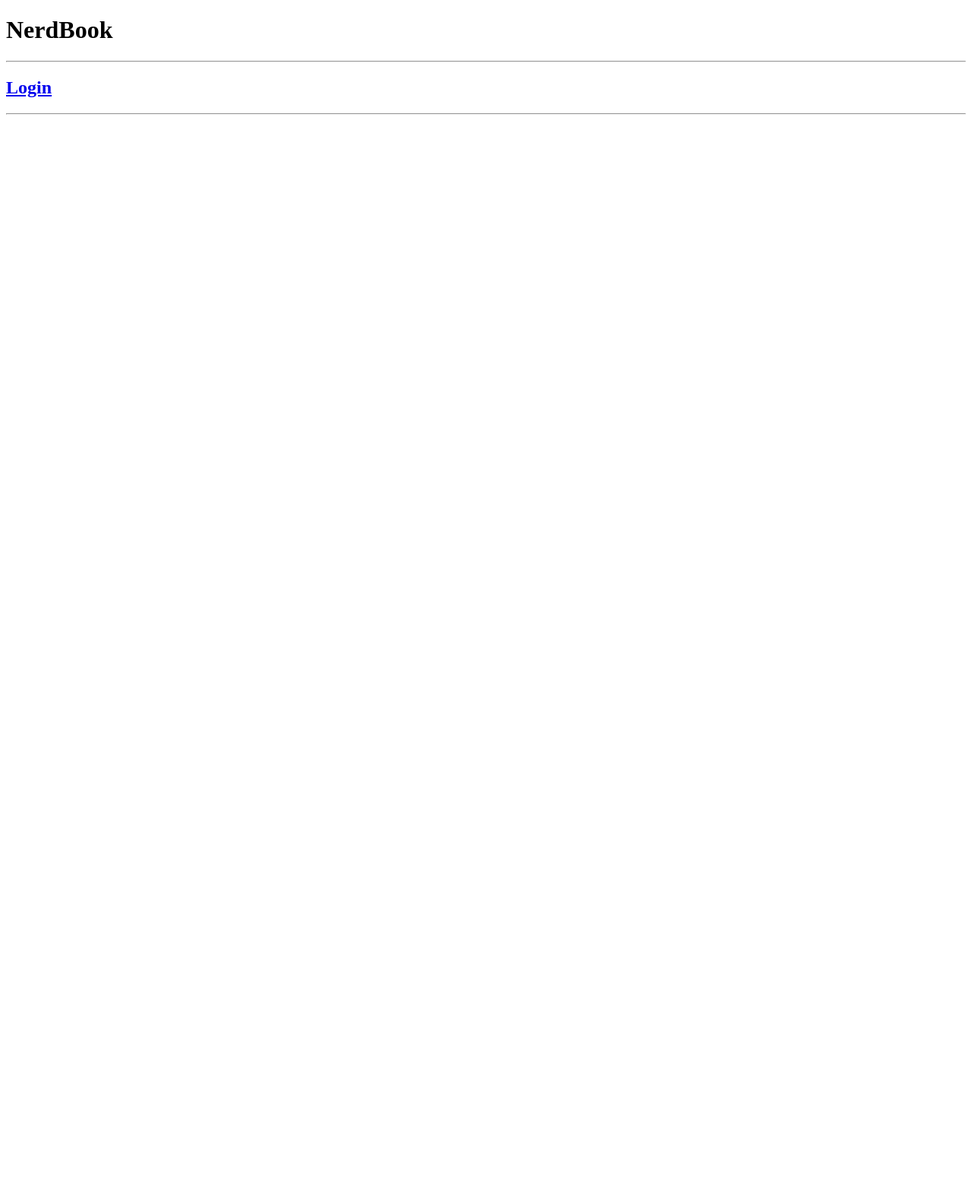
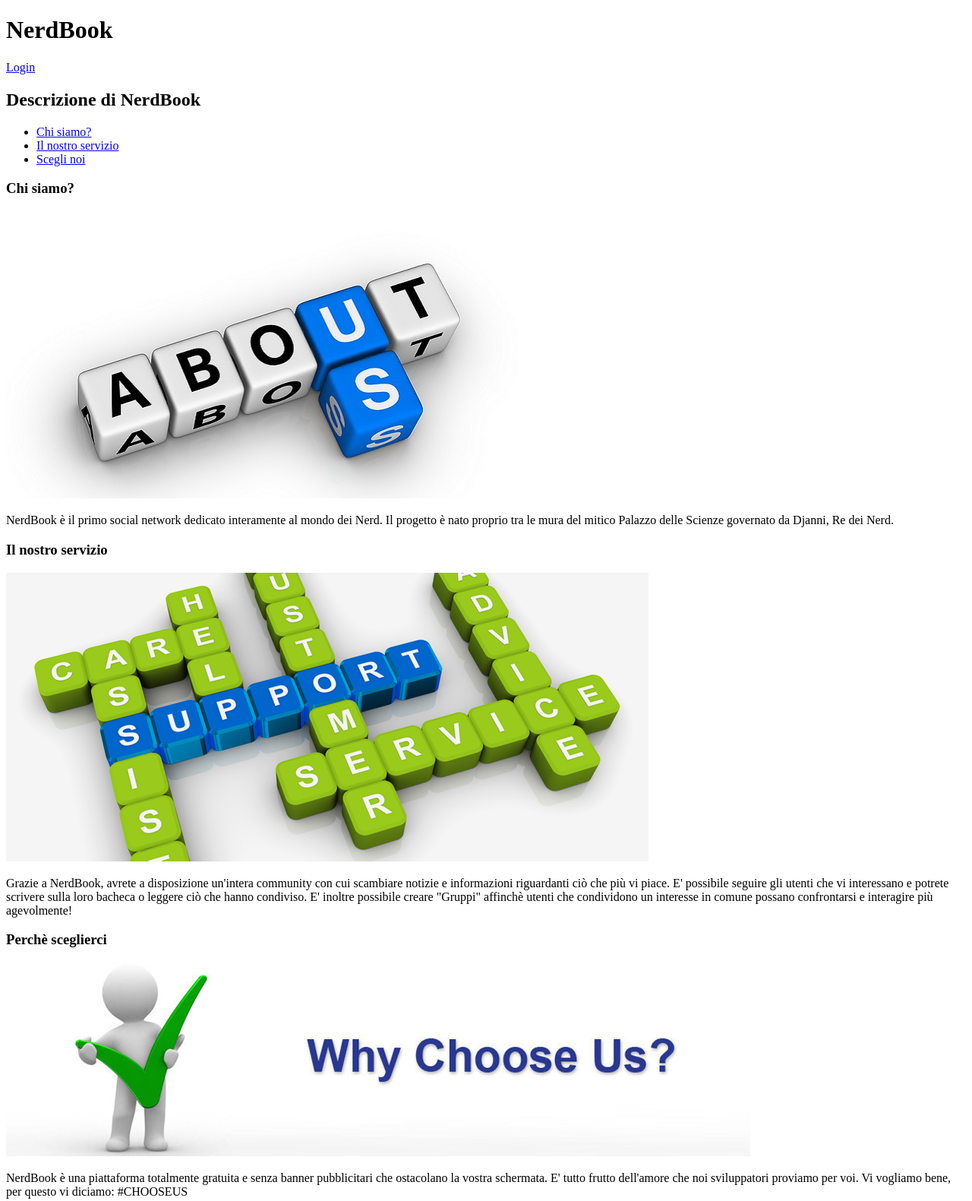
Before and after one commit to sicciaman/ProgettoAMM, a plain HTML site: page ProgettoAMM/web/M1/descrizione.html in a window 1280 px wide. Shown: the whole page at 76% size. Before the commit the page ends 800 px from the top, so only its background shows below. Drawn offline with Linux system fonts and the light colour scheme.

Commit message:
consegna M1

```diff
--- a/ProgettoAMM/web/M1/descrizione.html
+++ b/ProgettoAMM/web/M1/descrizione.html
@@ -2,35 +2,79 @@
 
 <html>
     <head>
-        <title>NerdBook - Who we are</title>
+        <title>NerdBook</title>
         <meta charset="UTF-8">
         <meta name="viewport" content="width=device-width, initial-scale=1.0">
         <meta name="author" content="Alberto Secci">
         <meta name="keywords" content="social network nerdbook friends amici find group">
-        <!--<base href="\Users\xxxxx\Documents\NetBeansProjects\AMM_project\ProgettoAMM\ProgettoAMM\ProgettoAMM\ ">-->
         <meta name="lang=" content="it">
     </head>
 
     <body>
         <header>
-			<div id="title">
-					<h1>NerdBook</h1>
-					<hr />
-			</div>
-			<div id="NavBar">
-				<h2>
-					<a href="login.html">Login</a>
-				</h2>
-				<hr />
-			</div>
+            <div id="title">
+                <h1>NerdBook</h1>
+            </div>
         </header>
 
+        <nav>
+            <a href="login.html">Login</a>
+	</nav>
 
+        <div id="divBody">
+            <div>
+                <h2>Descrizione di NerdBook</h2>
+            </div>
 
-		<div id="navBody">
-			<div id="posts">
+            <div id='navBody'>
+                <ul>
+                    <li><a href="#chisiamo">Chi siamo?</a></li>
+                    <li><a href="#service">Il nostro servizio</a></li>
+                    <li><a href="#chooseus">Scegli noi</a></li>
+                </ul>
+            </div>
 
-			</div>
-		</div>
+            <div>
+                <a id="chisiamo">
+                    <h3>Chi siamo?</h3>
+                </a>
+                <img title="aboutus" alt="Foto della sezione Chi Siamo"
+                     src="img/aboutus.jpg">
+                <p>
+                    NerdBook è il primo social network dedicato interamente al
+                    mondo dei Nerd. Il progetto è nato proprio tra le mura del
+                    mitico Palazzo delle Scienze governato da Djanni, Re dei
+                    Nerd.
+                </p>
+
+                <a id="service">
+                    <h3>Il nostro servizio</h3>
+                </a>
+                <img title="service" alt="Foto della sezione Il Nostro Servizio"
+                     src="img/service.png">
+                <p>
+                    Grazie a NerdBook, avrete a disposizione un'intera community
+                    con cui scambiare notizie e informazioni riguardanti ciò che
+                    più vi piace. E' possibile seguire gli utenti che vi
+                    interessano e potrete scrivere sulla loro bacheca o leggere
+                    ciò che hanno condiviso. E' inoltre possibile creare "Gruppi"
+                    affinchè utenti che condividono un interesse in comune
+                    possano confrontarsi e interagire più agevolmente!
+                </p>
+
+                <a id="chooseus">
+                    <h3>Perchè sceglierci</h3>
+                </a>
+                 <img title="chooseus" alt="Foto della sezione Scegli Noi"
+                     src="img/chooseus.jpg">
+                <p>
+                    NerdBook è una piattaforma totalmente gratuita e senza
+                    banner pubblicitari che ostacolano la vostra schermata. E'
+                    tutto frutto dell'amore che noi sviluppatori proviamo per
+                    voi. Vi vogliamo bene, per questo vi diciamo: #CHOOSEUS
+                </p>
+            </div>
+
+        </div>
     </body>
 </html>
```
Also changed, not shown: ProgettoAMM/web/M1/bacheca.html (+34 -15 lines), ProgettoAMM/web/M1/login.html (+8 -11 lines), ProgettoAMM/web/M1/profilo.html (+22 -23 lines), ProgettoAMM/web/index.html (+7 -3 lines), ProgettoAMM/web/M1/img/aboutus.jpg (added), ProgettoAMM/web/M1/img/balo.png (added), ProgettoAMM/web/M1/img/buongiornissimo.jpg (added), ProgettoAMM/web/M1/img/chooseus.jpg (added), ProgettoAMM/web/M1/img/djanni.jpg (added), ProgettoAMM/web/M1/img/kaffe.jpg (added), ProgettoAMM/web/M1/img/service.png (added).
